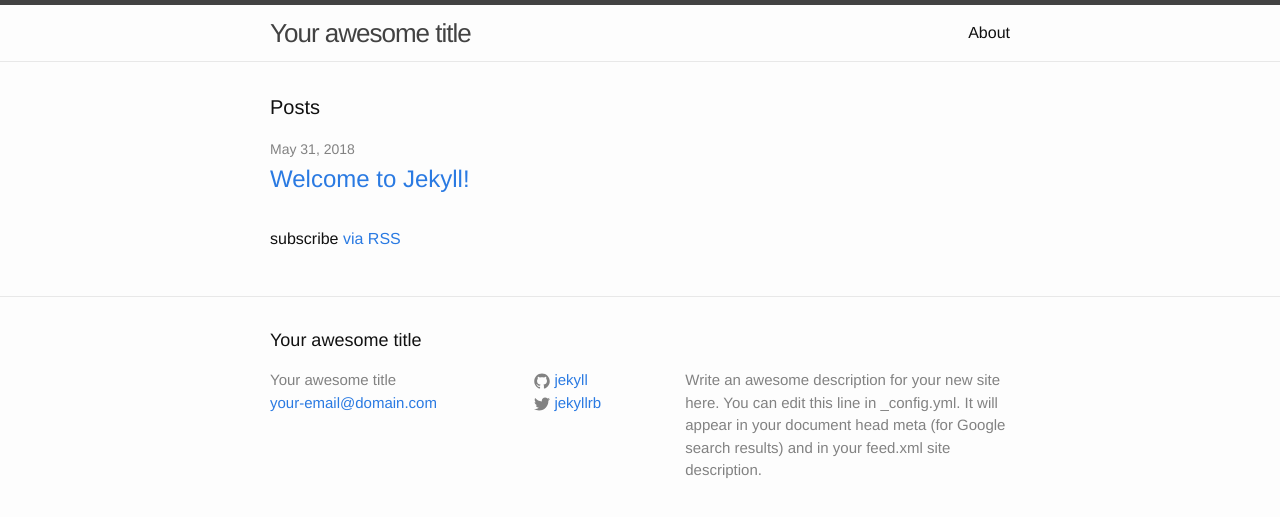
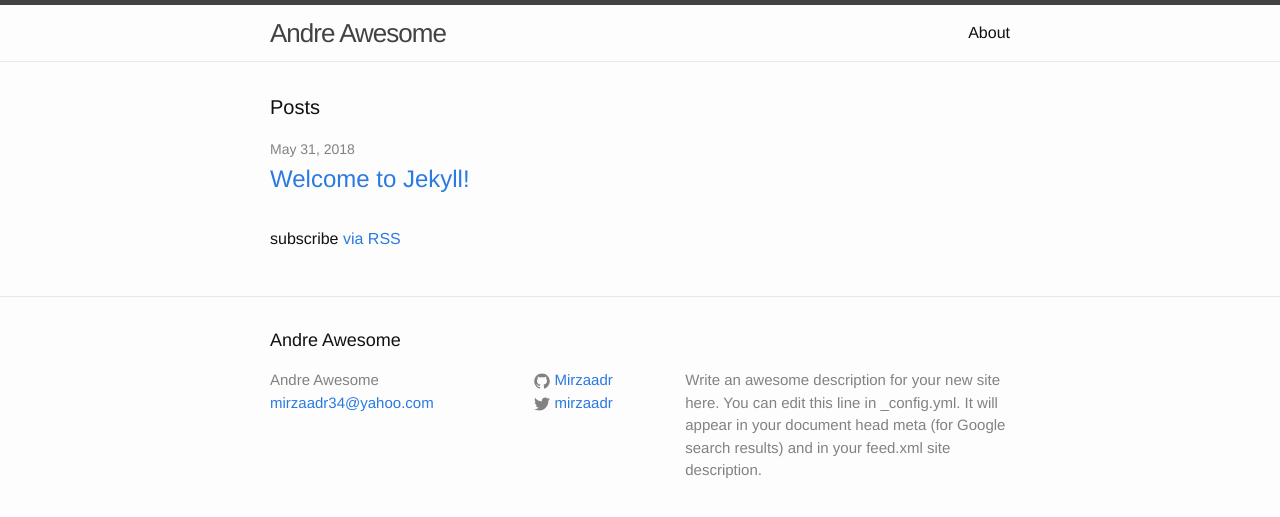
Before and after one commit to Mirzaadr/Mirzaadr.github.io, a Jekyll site: the page built from index.html, in a window 1280 px wide. Shown: the top 517 px of the page. Built offline with Jekyll 4.4.1, drawn with Linux system fonts in a browser that asks for light colours.

Commit message:
Update _config.yml

```diff
--- a/_config.yml
+++ b/_config.yml
@@ -6,16 +6,16 @@
 # 'jekyll serve'. If you change this file, please restart the server process.
 
 # Site settings
-title: Your awesome title
-email: your-email@domain.com
+title: Andre Awesome
+email: mirzaadr34@yahoo.com
 description: > # this means to ignore newlines until "baseurl:"
   Write an awesome description for your new site here. You can edit this
   line in _config.yml. It will appear in your document head meta (for
   Google search results) and in your feed.xml site description.
 baseurl: "" # the subpath of your site, e.g. /blog
 url: "http://yourdomain.com" # the base hostname & protocol for your site
-twitter_username: jekyllrb
-github_username:  jekyll
+twitter_username: mirzaadr
+github_username:  Mirzaadr
 
 # Build settings
 markdown: kramdown
```
